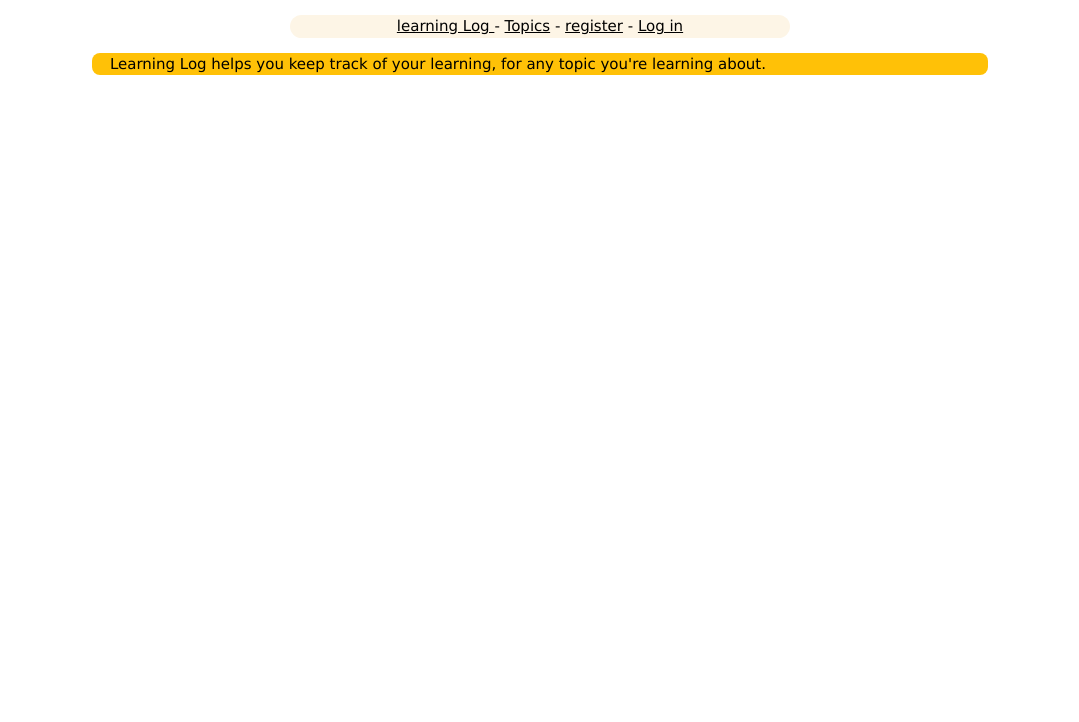
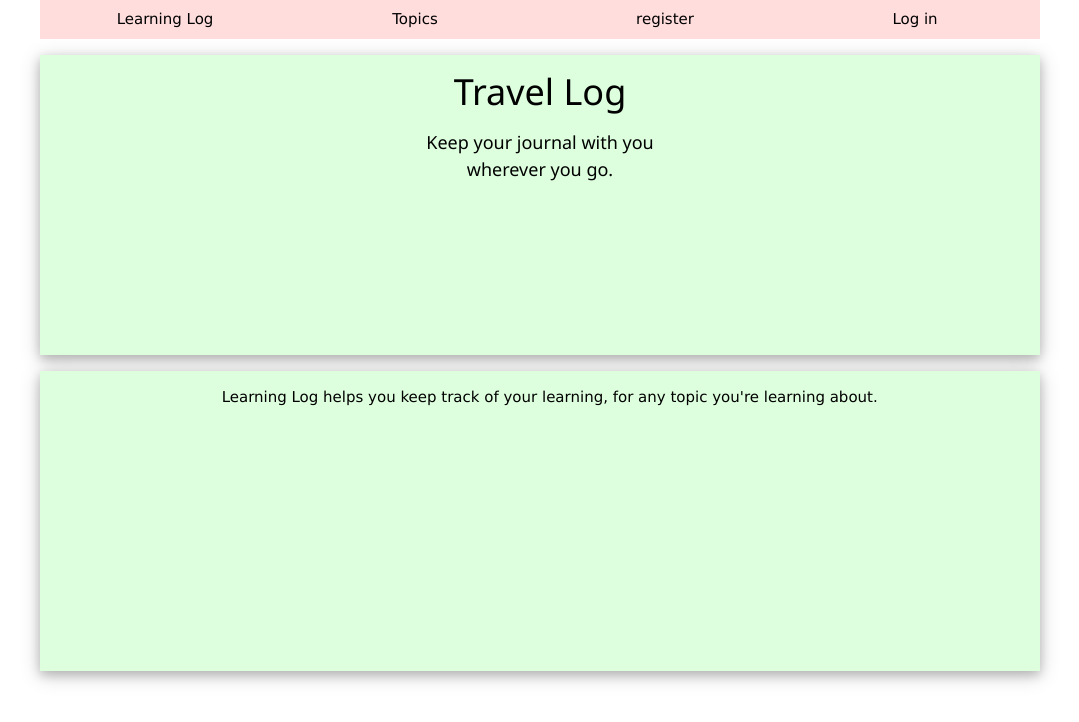
Before and after one commit to mirmirani/learning_log, a Django app: page / in a window 1280 px wide. Shown: the top 722 px of the page, without its empty margins (100-1179 px from the left). Run offline with Django 3.2, Linux system fonts and the light colour scheme; some libraries are stand-ins or nearby versions.

Commit message:
travel log

```diff
--- a/learning_logs/templates/learning_logs/base.html
+++ b/learning_logs/templates/learning_logs/base.html
@@ -4,35 +4,41 @@
 <link rel="stylesheet" href="https://www.w3schools.com/w3css/4/w3.css">
 <link rel="stylesheet" href="https://cdnjs.cloudflare.com/ajax/libs/font-awesome/4.7.0/css/font-awesome.min.css">
 <script src="https://kit.fontawesome.com/b5035ca9ea.js"></script>
-<title>Home</title>
+<title> Travel Log</title>
 </head>
 
 <body>
-    <div class='w3-sand' style="text-align: center; max-width: 500px; margin: 0 auto 0 auto; border-radius: 15px;">
-    <p>
-        <a href="{% url 'learning_logs:index' %}"">
-       learning Log
+
+    <div class="container" style="margin: 0 auto; max-width: 1000px;">
+
+    <div class=' w3-bar w3-sand'>
+
+        <a class=' w3-bar-item w3-button w3-mobile w3-pale-red' style="width:25%" href="{% url 'learning_logs:index' %}">
+       Learning Log
         </a>
-        -
-        <a href="{% url 'learning_logs:topics' %}">Topics</a>
+
+        <a class=' w3-bar-item w3-button w3-mobile w3-pale-red' style="width:25%" href="{% url 'learning_logs:topics' %}" >Topics</a>
         {% if user.is_authenticated %}
-            Hello, {{user.username}}.
-            <a href="{% url 'users:logout' %}">log out</a>
+            <a class=' w3-bar-item w3-button w3-mobile w3-pale-red' style="width:25%" href="{% url 'users:logout' %}">log out</a>
+            <a class="w3-bar-item w3-pale-yellow" style="width:25%"> Hello, {{user.username}}. </a>
         {% else %}
-            -
-            <a href="{% url 'users:register' %}">register</a>
-            -
-            <a href="{% url 'users:login' %}"> Log in</a>
+
+            <a class=' w3-bar-item w3-button w3-mobile w3-pale-red' style="width:25%" href="{% url 'users:register' %}">register</a>
+
+            <a class=' w3-bar-item w3-button w3-mobile w3-pale-red' style="width:25%" href="{% url 'users:login' %}"> Log in</a>
         {%endif%}
+    </div>
 
-     </p>
-    </div>
-    <div style="text-align: left;">
+     <div class="header">
+        {% block header %}
+        {% endblock header %}
+     </div>
+     <div>
+        {% block content %}
+        {% endblock content %}
+     </div>
 
-    {% block content %}
-     {% endblock content %}
-
-    </div>
+</div>
 </body>
 
 </html>
--- a/learning_logs/templates/learning_logs/index.html
+++ b/learning_logs/templates/learning_logs/index.html
@@ -1,24 +1,28 @@
-<!DOCTYPE html>
-<html>
-<head>
-<link rel="stylesheet" href="https://www.w3schools.com/w3css/4/w3.css">
-<link rel="stylesheet" href="https://cdnjs.cloudflare.com/ajax/libs/font-awesome/4.7.0/css/font-awesome.min.css">
-<script src="https://kit.fontawesome.com/b5035ca9ea.js"></script>
-<title>Home</title>
-</head>
 
-<body>
 
     {% extends "learning_logs/base.html" %}
 
+    {% block header %}
+
+    <div class="w3-panel w3-card-4 w3-pale-green" style="text-align: center; height: 300px">
+        <h1>
+            Travel Log
+        </h1>
+        <h5>
+            Keep your journal with you
+            <br> wherever you go.
+        </h5>
+    </div>
+
+    {% endblock header %}
+
     {% block content %}
-<div class="w3-amber w3-round-large" style="text-align: left; margin: 0 auto 0 auto; width: 70%;">
+
+    <div class="w3-panel w3-card-4 w3-pale-green" style="text-align: center; height: 300px">
+
     <p style="margin-left: 2%;"> Learning Log helps you keep track of your learning, for any topic you're learning about. </p>
+
+            </div>
 
 </div>
     {% endblock content %}
-
-
-</body>
-
-</html>
```
Also changed, not shown: db.sqlite3.
